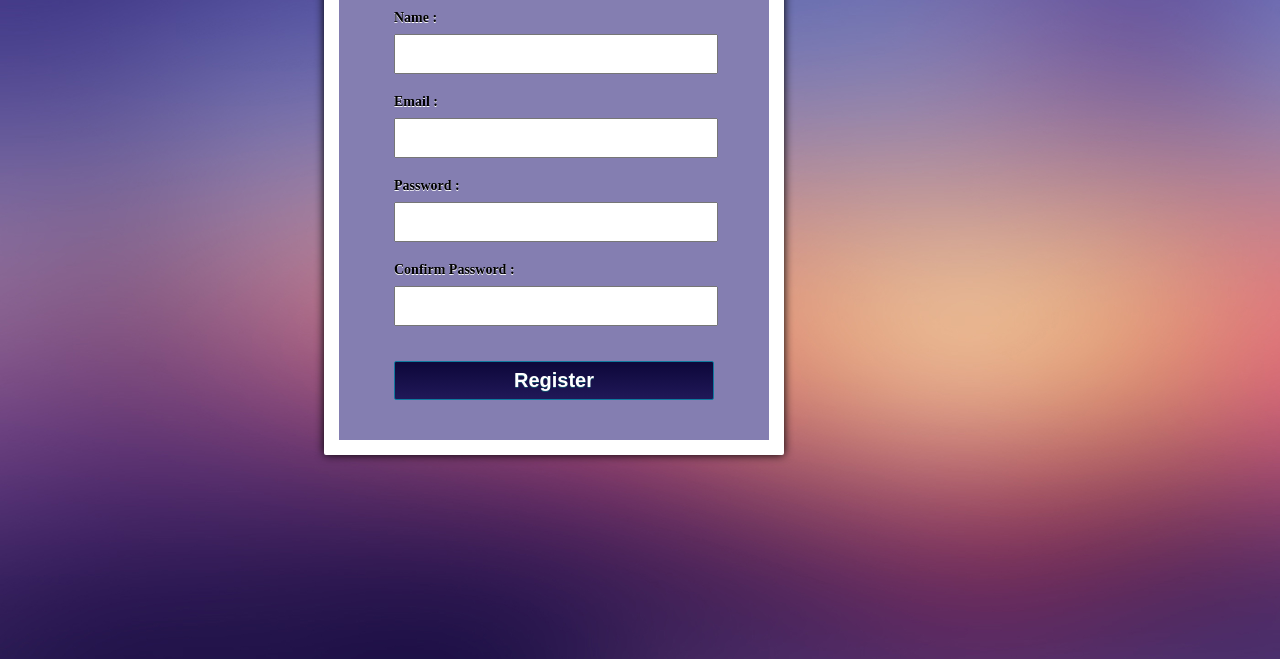
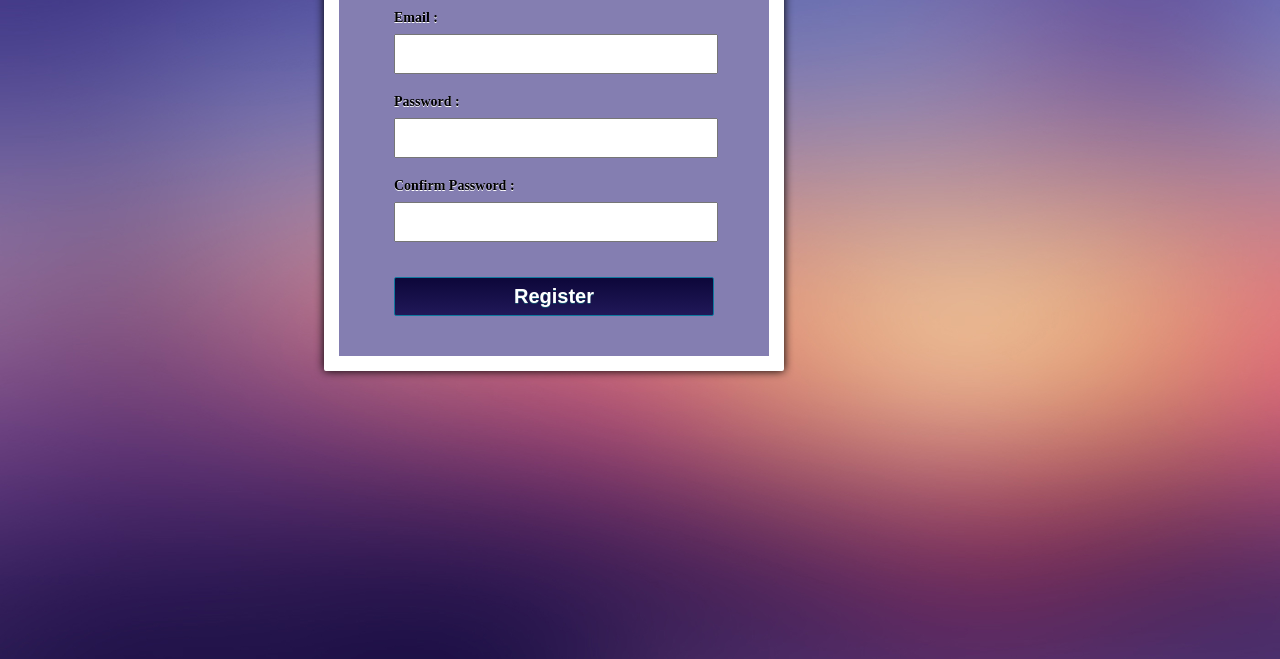
Before and after one commit to PassionCoded/Frontend, a plain HTML site: page index.html in a window 1280 px wide. Shown: the part 141-800 px from the top of the page. Drawn offline with nearby package versions, Linux system fonts and the light colour scheme.

Commit message:
deleted name space

```diff
--- a/index.html
+++ b/index.html
@@ -10,8 +10,6 @@
     <div class="main">
         <form class="form" method="post" action="#">
             <h2>PassionCoders Registration</h2>
-            <label>Name :</label>
-            <input type="text" name="dname" id="name">
             <label>Email :</label>
             <input type="text" name="demail" id="email">
             <label>Password :</label>
```
